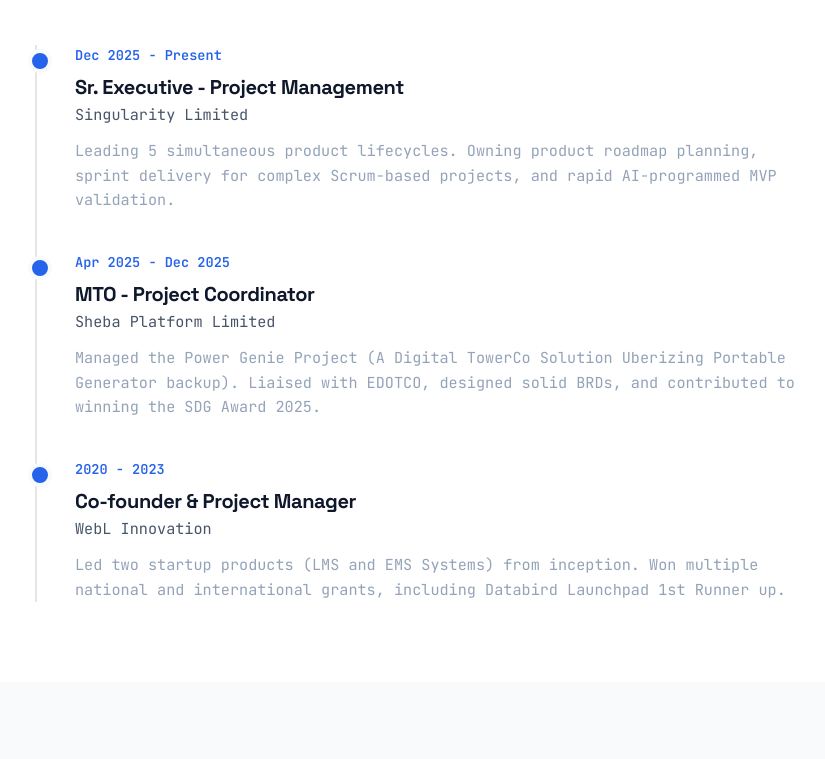
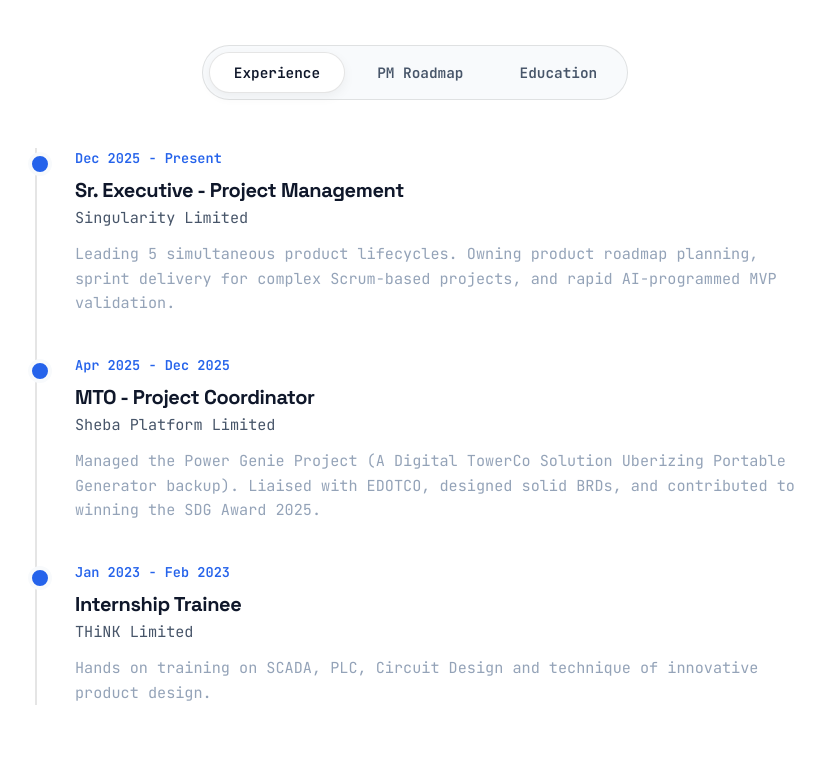
Before and after one commit to SFOcean/master-site-v1.0, a plain HTML site: page index.html in a window 1280 px wide. Shown: the part 774-1533 px from the top of the page, without its empty margins (225-1050 px from the left). Drawn offline with Linux system fonts and the light colour scheme.

Commit message:
feat: Added dynamic capsule slider for Roadmap/Experience/Education timeline (v1.5.0)

```diff
--- a/css/style.css
+++ b/css/style.css
@@ -358,6 +358,44 @@ a {
     background-color: var(--bg-secondary);
 }
 
+.tabs-slider {
+    display: flex;
+    justify-content: center;
+    gap: 8px;
+    margin-bottom: 48px;
+    background-color: var(--bg-primary);
+    padding: 6px;
+    border-radius: 100px;
+    width: fit-content;
+    margin-left: auto;
+    margin-right: auto;
+    border: 1px solid var(--border-color);
+}
+
+.tab-btn {
+    background: transparent;
+    border: none;
+    padding: 10px 24px;
+    border-radius: 100px;
+    color: var(--text-secondary);
+    font-size: 0.9rem;
+    font-weight: 600;
+    cursor: pointer;
+    transition: all 0.3s ease;
+    font-family: var(--font-mono);
+}
+
+.tab-btn:hover {
+    color: var(--text-primary);
+}
+
+.tab-btn.active {
+    background-color: var(--bg-secondary);
+    color: var(--text-primary);
+    box-shadow: 0 4px 12px rgba(0, 0, 0, 0.05);
+    border: 1px solid var(--border-color);
+}
+
 .timeline-container {
     position: relative;
     max-width: 800px;
--- a/index.html
+++ b/index.html
@@ -96,9 +96,16 @@
         <section class="roadmap" id="roadmap">
             <div class="container">
                 <div class="section-header">
-                    <h2>Product Roadmap <span class="highlight">(Experience)</span></h2>
-                    <p>My professional trajectory.</p>
+                    <h2>My Journey <span class="highlight">(Timeline)</span></h2>
+                    <p>Professional experience, PM roadmap, and education background.</p>
                 </div>
+
+                <div class="tabs-slider">
+                    <button class="tab-btn active" data-target="experience">Experience</button>
+                    <button class="tab-btn" data-target="pmRoadmap">PM Roadmap</button>
+                    <button class="tab-btn" data-target="education">Education</button>
+                </div>
+
                 <div class="timeline-container" id="timeline-container">
                     <!-- Timeline injected here -->
                 </div>
--- a/js/app.js
+++ b/js/app.js
@@ -3,6 +3,7 @@
 document.addEventListener('DOMContentLoaded', () => {
     initThemeToggle();
     renderRoadmap();
+    initTabs();
 
     // Check if we are on the main page or case-studies page
     const isMainPage = document.getElementById('roadmap') !== null;
@@ -44,20 +45,41 @@ function initThemeToggle() {
     }
 }
 
-function renderRoadmap() {
+function renderRoadmap(category = 'experience') {
     const container = document.getElementById('timeline-container');
     if (!container) return;
 
-    const html = portfolioData.experience.map(exp => `
+    // Check if category exists in portfolioData
+    const dataArray = portfolioData[category] || portfolioData.experience;
+
+    const html = dataArray.map(item => `
         <div class="timeline-item">
-            <div class="timeline-date">${exp.duration}</div>
-            <h3 class="timeline-title">${exp.role}</h3>
-            <div class="timeline-company">${exp.company}</div>
-            <p class="timeline-desc">${exp.description}</p>
+            <div class="timeline-date">${item.duration}</div>
+            <h3 class="timeline-title">${item.role}</h3>
+            <div class="timeline-company">${item.company}</div>
+            <p class="timeline-desc">${item.description}</p>
         </div>
     `).join('');
 
     container.innerHTML = html;
+}
+
+function initTabs() {
+    const tabBtns = document.querySelectorAll('.tab-btn');
+    if (tabBtns.length === 0) return;
+
+    tabBtns.forEach(btn => {
+        btn.addEventListener('click', (e) => {
+            // Remove active from all
+            tabBtns.forEach(b => b.classList.remove('active'));
+            // Add active to clicked
+            e.target.classList.add('active');
+
+            // Render matching data
+            const target = e.target.getAttribute('data-target');
+            renderRoadmap(target);
+        });
+    });
 }
 
 function renderProjects(featuredOnly = false) {
--- a/js/data.js
+++ b/js/data.js
@@ -18,10 +18,65 @@ const portfolioData = {
         },
         {
             id: 3,
+            role: "Internship Trainee",
+            company: "THiNK Limited",
+            duration: "Jan 2023 - Feb 2023",
+            description: "Hands on training on SCADA, PLC, Circuit Design and technique of innovative product design."
+        }
+    ],
+
+    pmRoadmap: [
+        {
+            id: 1,
+            role: "Product Owner / PM Focus",
+            company: "Future Trajectory",
+            duration: "2026 and Beyond",
+            description: "Acquiring PSPO I certification and leading hyper-scaled product development cycles."
+        },
+        {
+            id: 2,
+            role: "Project Manager (Core PM)",
+            company: "Sheba & Singularity",
+            duration: "2025",
+            description: "Transitioned fully into owning product roadmaps, cross-functional team delivery, and B2B SaaS architecture planning."
+        },
+        {
+            id: 3,
             role: "Co-founder & Project Manager",
             company: "WebL Innovation",
             duration: "2020 - 2023",
-            description: "Led two startup products (LMS and EMS Systems) from inception. Won multiple national and international grants, including Databird Launchpad 1st Runner up."
+            description: "Started product journey by launching LMS and EMS startup systems from inception. Won Databird Launchpad 1st Runner up."
+        },
+        {
+            id: 4,
+            role: "Project Management Intern",
+            company: "Startup Khulna",
+            duration: "Feb 2021 - Jun 2021",
+            description: "Managed startup events, initial project blueprints, and coordinated co-working space operations."
+        }
+    ],
+
+    education: [
+        {
+            id: 1,
+            role: "BSc In Mechatronics Engineering",
+            company: "Khulna University of Engineering & Technology (KUET)",
+            duration: "2019 - Current",
+            description: "CGPA: 3.20. Active in leadership: Treasurer of KRIoTIC and Organizing Secretary of Mechatronics Association."
+        },
+        {
+            id: 2,
+            role: "Certifications",
+            company: "ISCEA & Scrum.org",
+            duration: "2025 - 2026",
+            description: "Certified Supply Chain Analyst (CSCA™) and expected Professional Scrum Product Owner (PSPO™ I)."
+        },
+        {
+            id: 3,
+            role: "Hackathons & Achievements",
+            company: "Various Accelerators",
+            duration: "2021 - 2022",
+            description: "Champion at GP Accelerator 3.0. 1st Runner up at Banglalink SDG Hackathon 3.0. Finalist at Huawei ICT Incubator (won $5K cloud credit). Completed MELBU Summer School."
         }
     ],
 
```
